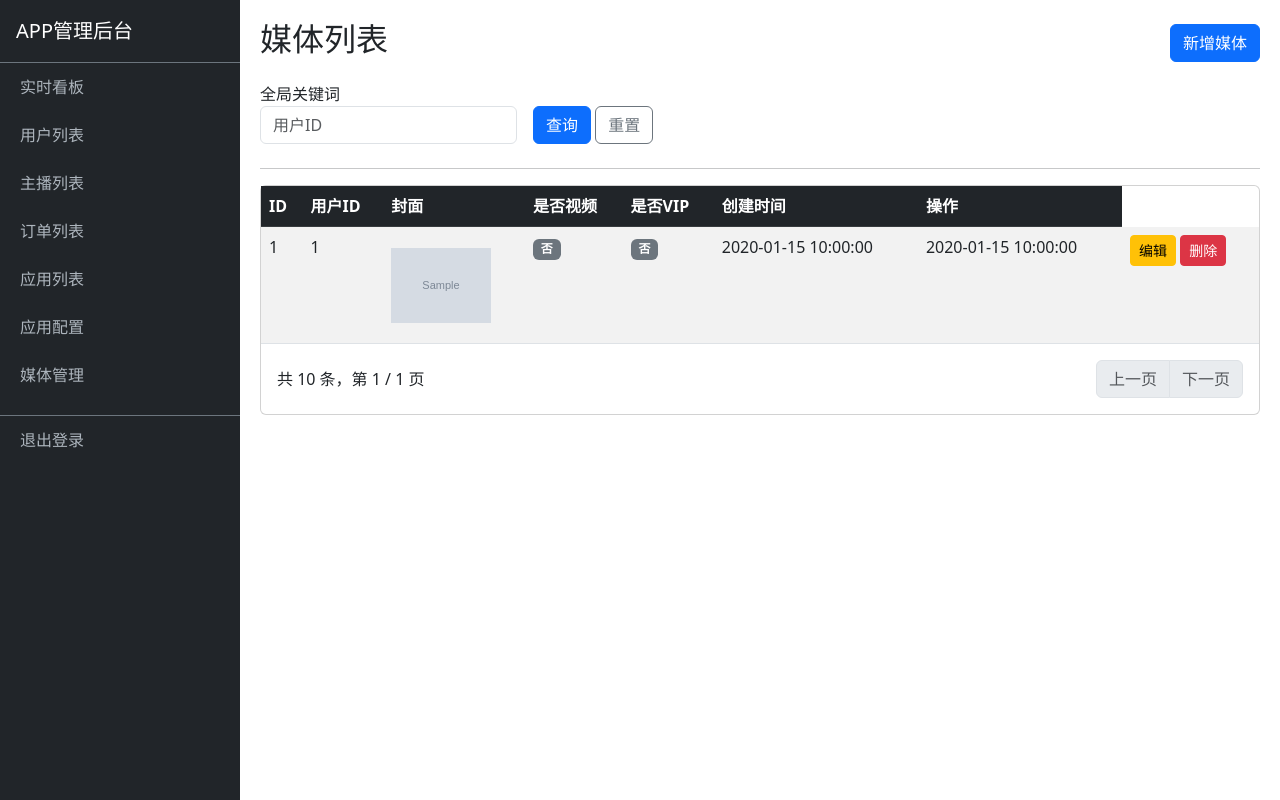
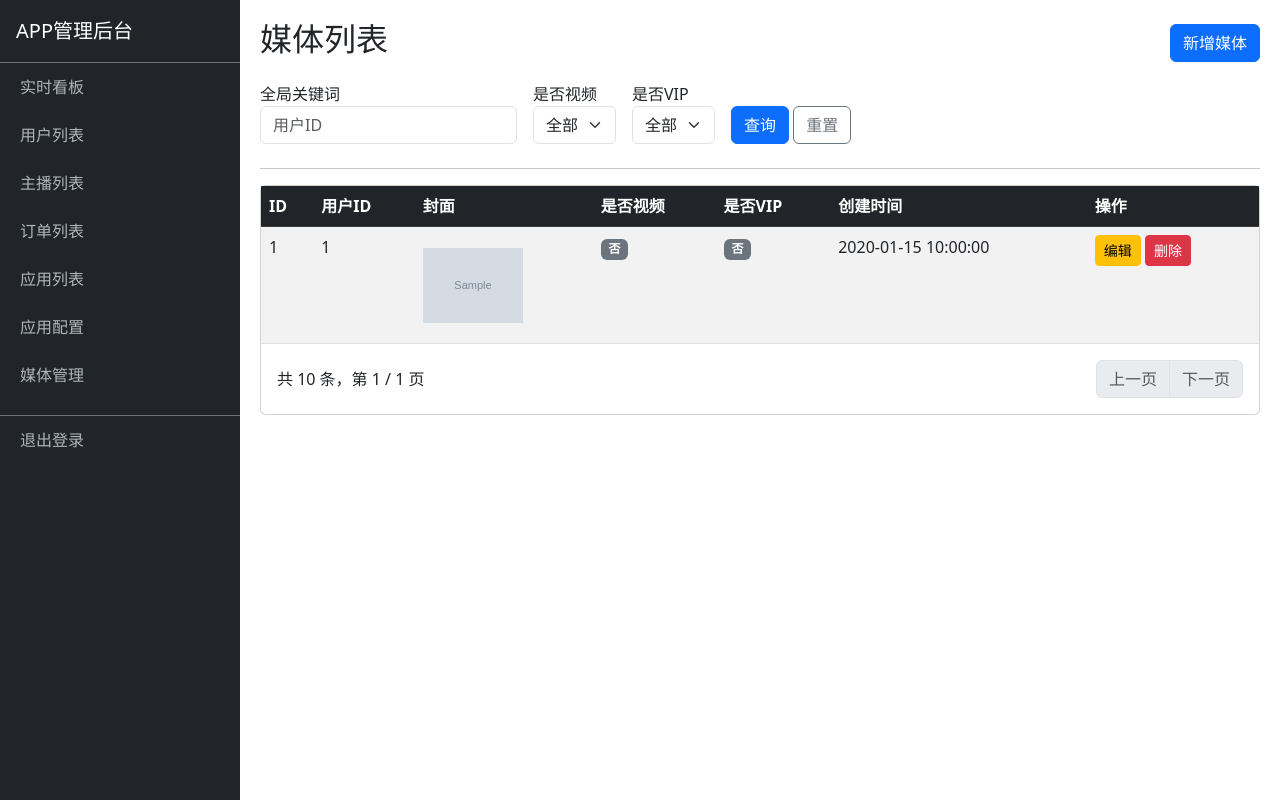
Before and after one commit to kekiki/chatstar_admin, a FastAPI app: template templates/media_list.html in a window 1280 px wide. Run offline with FastAPI, Linux system fonts and the light colour scheme; the template is opened without the code that fills it: most values are stand-ins (such as "Sample title", 1, 10 or a date in 2020); grey boxes marked "Sample" are stand-in pictures; some libraries are stand-ins or nearby versions.

Commit message:
媒体列表添加视频和VIP筛选

```diff
--- a/templates/media_list.html
+++ b/templates/media_list.html
@@ -8,6 +8,22 @@
     <div class="col-auto">
         <label>全局关键词</label>
         <input class="form-control" name="keyword" value="{{ keyword }}" placeholder="用户ID">
+    </div>
+    <div class="col-auto">
+        <label>是否视频</label>
+        <select name="is_video" class="form-select">
+            <option value="" {% if not is_video %}selected{% endif %}>全部</option>
+            <option value="true" {% if is_video is not none and is_video|string|lower in ['true','1','yes'] %}selected{% endif %}>是</option>
+            <option value="false" {% if is_video is not none and is_video|string|lower in ['false','0','no'] %}selected{% endif %}>否</option>
+        </select>
+    </div>
+    <div class="col-auto">
+        <label>是否VIP</label>
+        <select name="is_vip" class="form-select">
+            <option value="" {% if not is_vip %}selected{% endif %}>全部</option>
+            <option value="true" {% if is_vip is not none and is_vip|string|lower in ['true','1','yes'] %}selected{% endif %}>是</option>
+            <option value="false" {% if is_vip is not none and is_vip|string|lower in ['false','0','no'] %}selected{% endif %}>否</option>
+        </select>
     </div>
     <div class="col-auto">
         <button class="btn btn-primary">查询</button>
@@ -57,7 +73,6 @@
                         <span class="badge bg-secondary">否</span>
                         {% endif %}
                     </td>
-                    <td>{{ item.created_time }}</td>
                     <td>
                         {% if item.created_time %}
                         {{ item.created_time.strftime("%Y-%m-%d %H:%M:%S") }}
@@ -87,10 +102,10 @@
         <nav>
             <ul class="pagination mb-0">
                 <li class="page-item {% if page_data.page == 1 %}disabled{% endif %}">
-                    <a class="page-link" href="/admin/media?keyword={{ keyword }}&page={{ page_data.page-1 }}">上一页</a>
+                    <a class="page-link" href="/admin/media?keyword={{ keyword }}&is_video={{ is_video or '' }}&is_vip={{ is_vip or '' }}&page={{ page_data.page-1 }}">上一页</a>
                 </li>
                 <li class="page-item {% if page_data.page == page_data.total_pages %}disabled{% endif %}">
-                    <a class="page-link" href="/admin/media?keyword={{ keyword }}&page={{ page_data.page+1 }}">下一页</a>
+                    <a class="page-link" href="/admin/media?keyword={{ keyword }}&is_video={{ is_video or '' }}&is_vip={{ is_vip or '' }}&page={{ page_data.page+1 }}">下一页</a>
                 </li>
             </ul>
         </nav>
```
Also changed, not shown: routers/media.py (+19 -1 lines).
